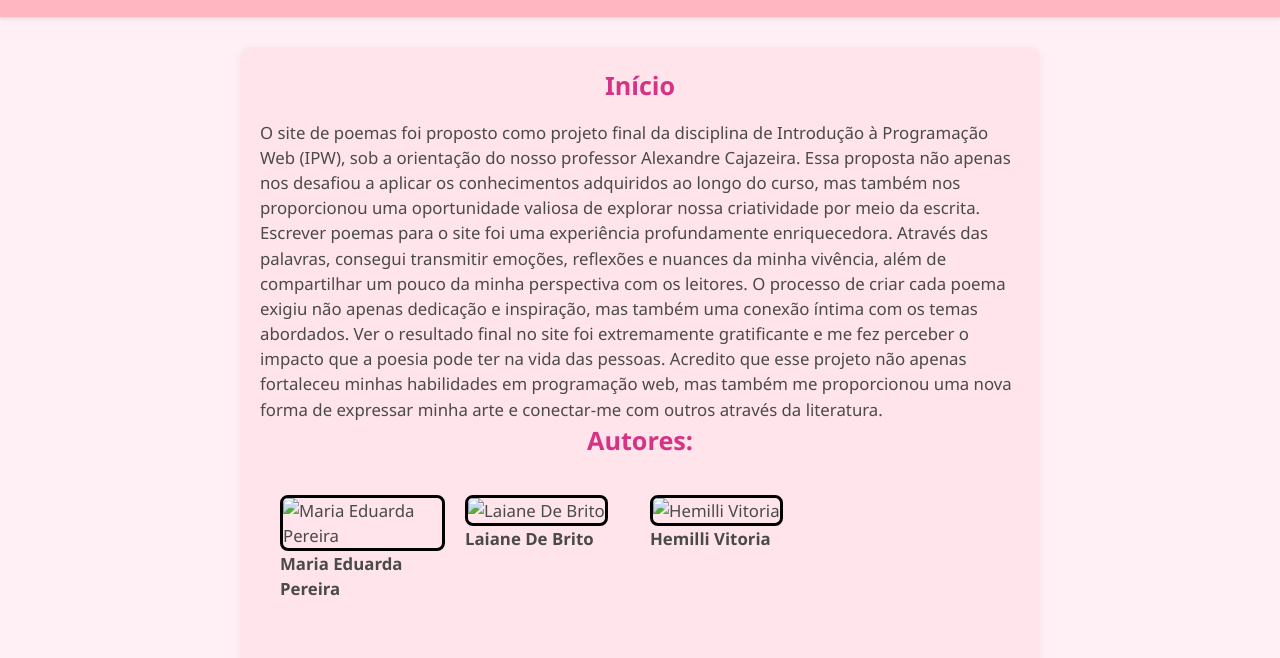
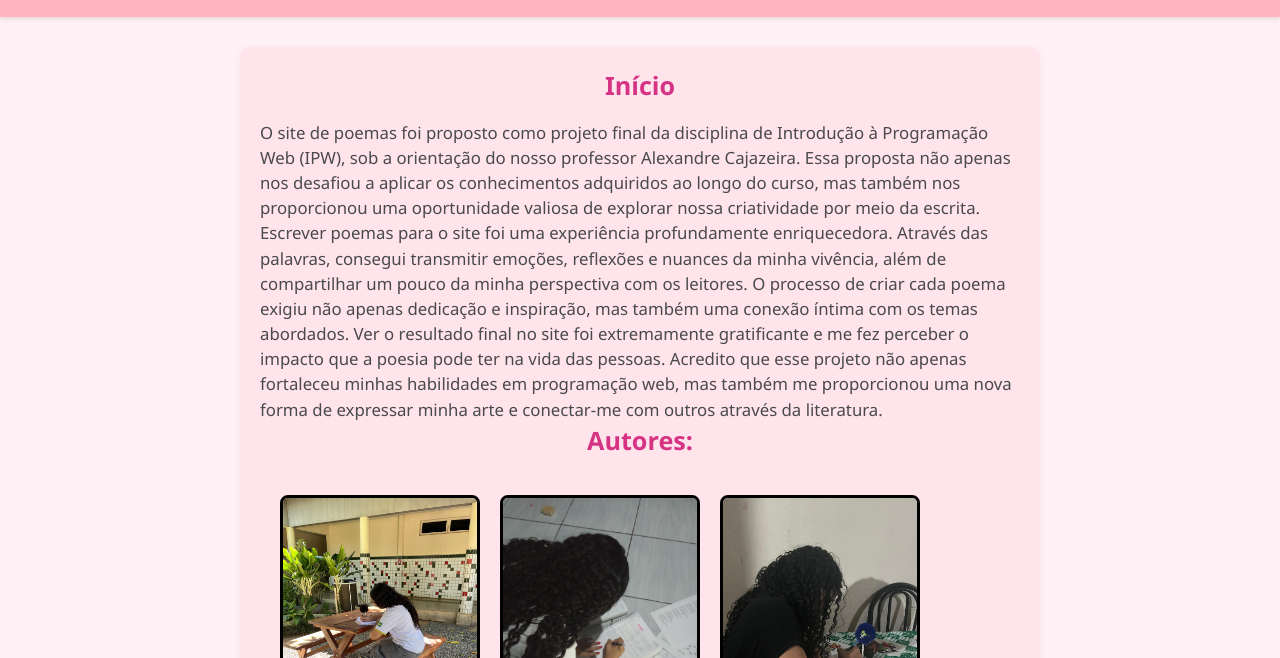
Before and after one commit to eduardasoares368/meu-sitee, a plain HTML site: page index.html in a window 1280 px wide. Shown: the part 135-793 px from the top of the page. Drawn offline with Linux system fonts and the light colour scheme.

Commit message:
Update index.html

```diff
--- a/index.html
+++ b/index.html
@@ -27,17 +27,17 @@
       <section class="imagem-container">
 
      <figure>
-     <img class="imagem-estudo" src="estudando.jpg" alt="Maria Eduarda Pereira" />
+     <img class="imagem-estudo" src="estudando.jpeg" alt="Maria Eduarda Pereira" />
        <figcaption><strong>Maria Eduarda Pereira</strong></figcaption>
      </figure>
 
      <figure>
-     <img class="imagem-estudo" src="estudante.jpg" alt="Laiane De Brito" />
+     <img class="imagem-estudo" src="estudante.jpeg" alt="Laiane De Brito" />
        <figcaption><strong>Laiane De Brito</strong></figcaption>
      </figure>
 
     <figure>
-     <img class="imagem-estudo" src="estudantee.jpg" alt="Hemilli Vitoria" />
+     <img class="imagem-estudo" src="estudantee.jpeg" alt="Hemilli Vitoria" />
        <figcaption><strong>Hemilli Vitoria</strong></figcaption>
     </figure>
     </section>
```
